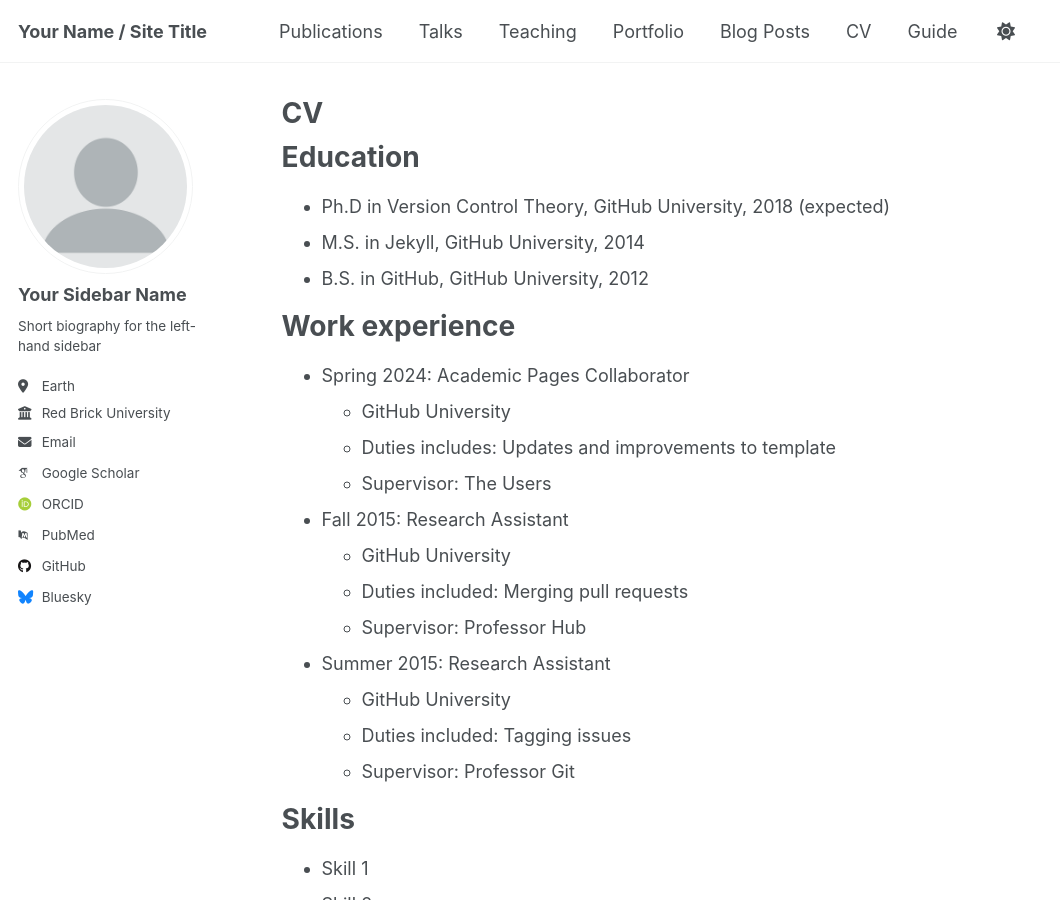
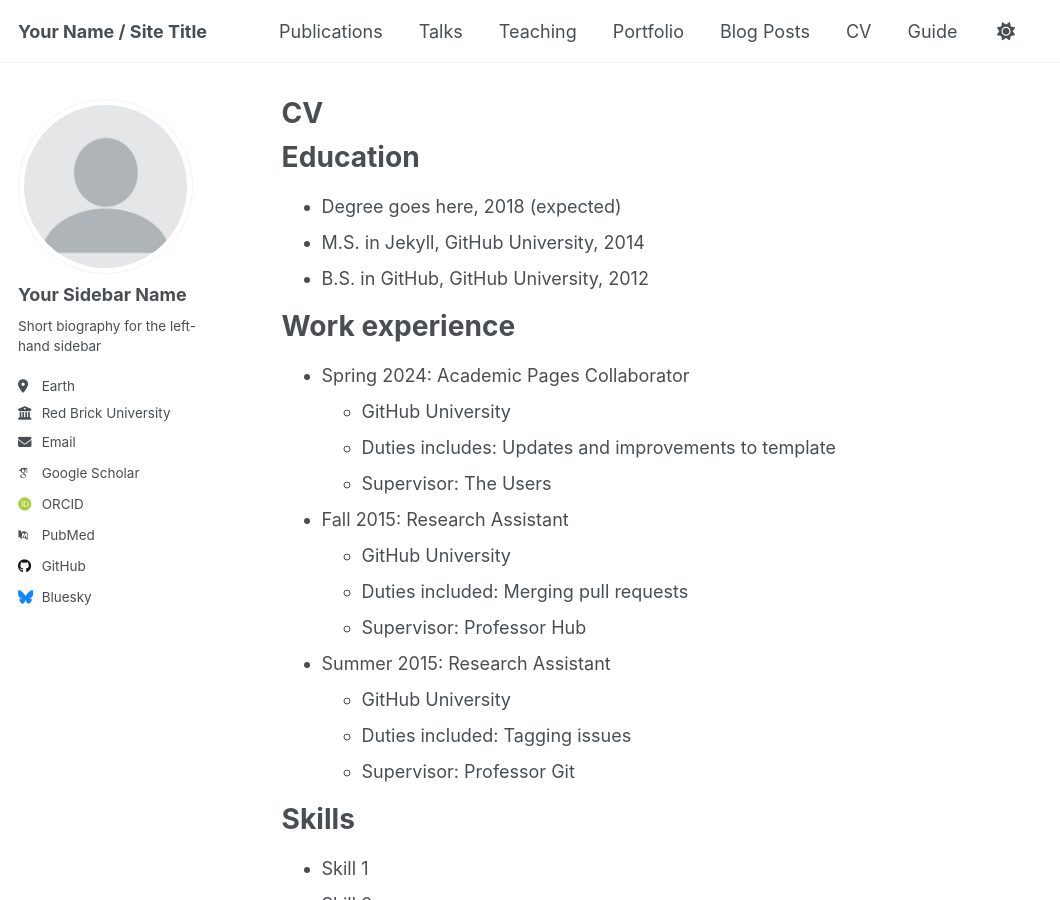
Before and after one commit to william-goode/william-goode.github.io, a Jekyll site: the page built from _pages/cv.md, in a window 1280 px wide and 900 px high. Shown: the whole window, without its empty margins (0-1060 px from the left). Built offline with Jekyll 4.4.1, drawn with Linux system fonts in a browser that asks for light colours; some web fonts are replaced.

Commit message:
testing cv update via markdown

```diff
--- a/_pages/cv.md
+++ b/_pages/cv.md
@@ -11,7 +11,7 @@
 
 Education
 ======
-* Ph.D in Version Control Theory, GitHub University, 2018 (expected)
+* Degree goes here, 2018 (expected)
 * M.S. in Jekyll, GitHub University, 2014
 * B.S. in GitHub, GitHub University, 2012
 
```
